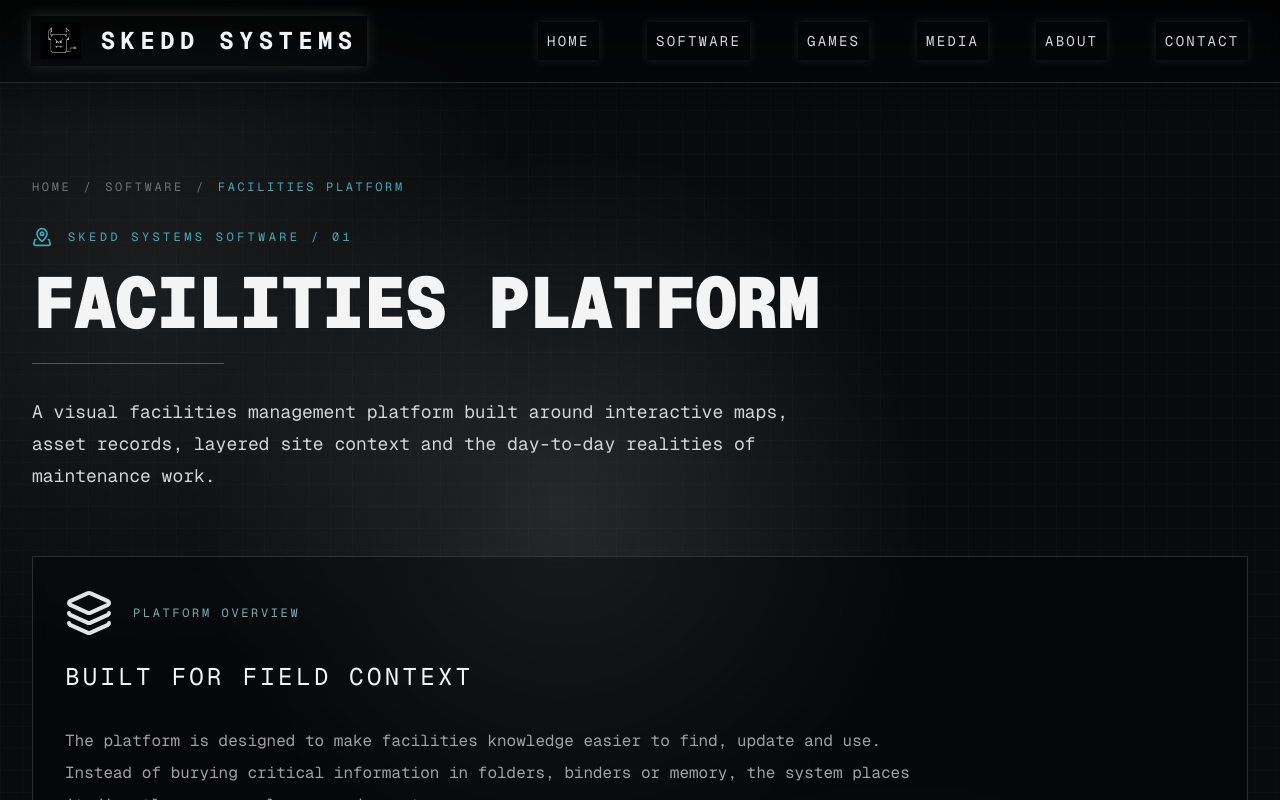
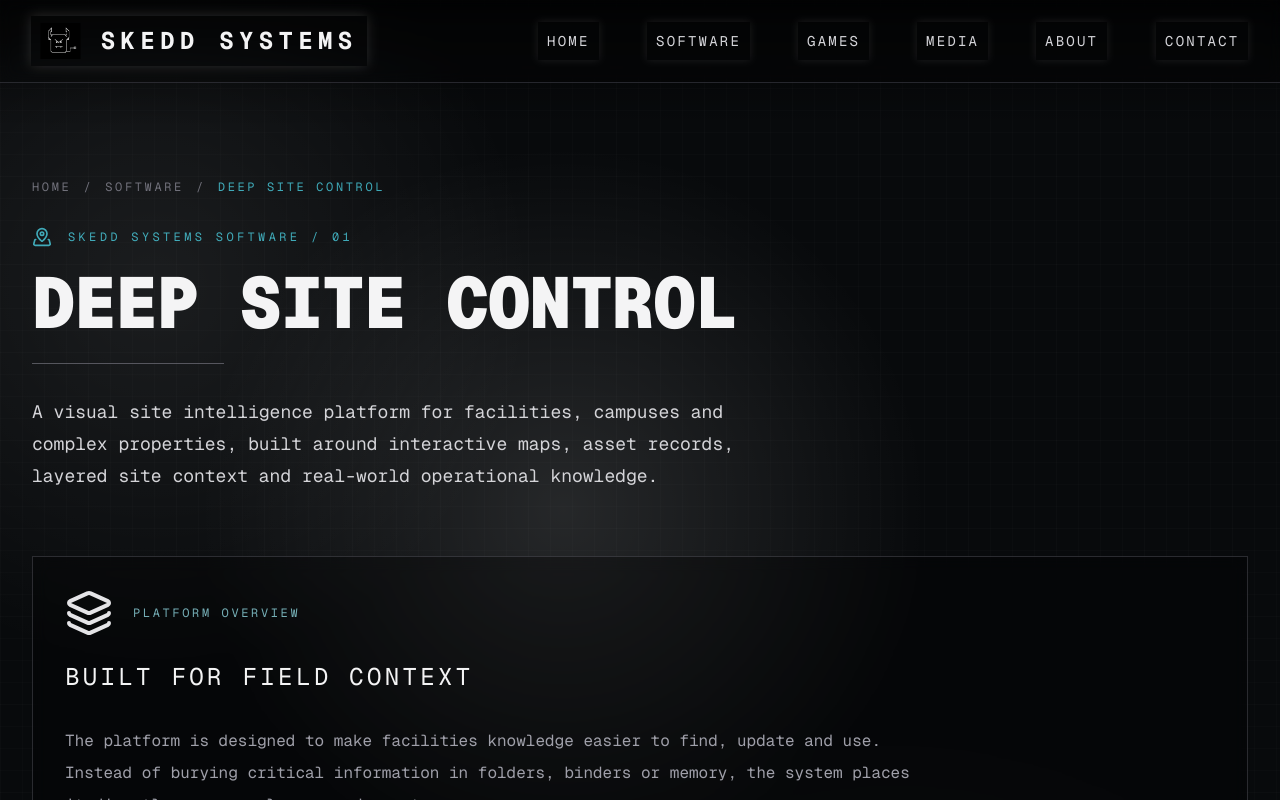
Before and after one commit to Skkedd/skedd-systems, a Next.js app: page /software/facilities-platform in a window 1280 px wide. Shown: the top 800 px of the page. Built offline with nearby package versions, Linux system fonts and the light colour scheme.

Commit message:
Rebrand facilities platform to Deep Site Control

```diff
--- a/src/app/_components/SoftwareCards.tsx
+++ b/src/app/_components/SoftwareCards.tsx
@@ -8,7 +8,7 @@ const projectPanels = [
     description:
       "Practical tools and platforms designed to streamline operations and solve real-world problems.",
     links: [
-      { label: "Facilities Platform", href: "/software/facilities-platform" },
+      { label: "Deep Site Control", href: "/software/deep-site-control" },
       { label: "Summer Scheduler", href: "/software/summer-scheduler" },
     ],
   },
--- a/src/app/about/page.tsx
+++ b/src/app/about/page.tsx
@@ -197,7 +197,7 @@ export default function AboutPage() {
           </h2>
 
           <p className="mt-8 max-w-4xl text-sm leading-7 text-zinc-400 md:text-base md:leading-8">
-            Skedd Systems is where practical facilities software, scheduling
+            Skedd Systems is where practical software, scheduling and operational systems, scheduling
             tools, game systems, media experiments and odd little creative
             sparks all feed the same machine. Some projects solve immediate
             problems. Some build toward future games. Some start as tiny
--- a/src/app/software/facilities-platform/login/page.tsx
+++ b/src/app/software/facilities-platform/login/page.tsx
@@ -61,7 +61,7 @@ function EmbedWindow({
   );
 }
 
-export default function FacilitiesPlatformLoginPage() {
+export default function DeepSCLoginPage() {
   return (
     <main className="relative min-h-screen overflow-hidden bg-[#080a0c] font-mono text-zinc-100">
       <SiteWallpaper />
@@ -77,8 +77,8 @@ export default function FacilitiesPlatformLoginPage() {
             Software
           </a>
           <span className="px-3">/</span>
-          <a href="/software/facilities-platform" className="hover:text-white">
-            Facilities Platform
+          <a href="/software/deep-site-control" className="hover:text-white">
+            Deep Site Control
           </a>
           <span className="px-3">/</span>
           <span className="text-cyan-300/70">Access Portal</span>
@@ -91,7 +91,7 @@ export default function FacilitiesPlatformLoginPage() {
           </div>
 
           <h1 className="text-5xl font-black uppercase tracking-tight text-zinc-100 md:text-7xl">
-            Facilities Access
+            Deep SC Access
           </h1>
 
           <div className="mt-6 h-px w-48 bg-zinc-500/70" />
@@ -126,7 +126,7 @@ export default function FacilitiesPlatformLoginPage() {
             <EmbedWindow
               title="Live Platform"
               status="Login protected - coming soon"
-              description="This window will eventually embed the live facilities platform login. Access beyond the login screen will require authorization."
+              description="This window will eventually embed the live Deep Site Control login. Access beyond the login screen will require authorization."
             />
 
             <EmbedWindow
@@ -172,7 +172,7 @@ export default function FacilitiesPlatformLoginPage() {
           </div>
 
           <a
-            href="/software/facilities-platform"
+            href="/software/deep-site-control"
             className="skedd-primary-cta mt-8 inline-flex items-center gap-3 border border-zinc-600/70 px-4 py-3 text-xs uppercase tracking-[0.18em] text-zinc-300 transition hover:border-cyan-200/70 hover:text-white"
           >
             <ArrowLeft className="skedd-primary-cta-arrow h-4 w-4" />
--- a/src/app/software/facilities-platform/page.tsx
+++ b/src/app/software/facilities-platform/page.tsx
@@ -10,7 +10,7 @@ const points = [
   "Designed for real maintenance workflows",
 ];
 
-export default function FacilitiesPlatformPage() {
+export default function DeepSiteControlPage() {
   return (
     <main className="relative min-h-screen overflow-hidden bg-[#080a0c] font-mono text-zinc-100">
       <SiteWallpaper />
@@ -22,7 +22,7 @@ export default function FacilitiesPlatformPage() {
           <span className="px-3">/</span>
           <a href="/software" className="hover:text-white">Software</a>
           <span className="px-3">/</span>
-          <span className="text-cyan-300/70">Facilities Platform</span>
+          <span className="text-cyan-300/70">Deep Site Control</span>
         </div>
 
         <div className="max-w-4xl">
@@ -32,13 +32,13 @@ export default function FacilitiesPlatformPage() {
           </div>
 
           <h1 className="text-5xl font-black uppercase tracking-tight text-zinc-100 md:text-7xl">
-            Facilities Platform
+            Deep Site Control
           </h1>
 
           <div className="mt-6 h-px w-48 bg-zinc-500/70" />
 
           <p className="mt-8 max-w-3xl text-lg leading-8 text-zinc-300">
-            A visual facilities management platform built around interactive maps, asset records, layered site context and the day-to-day realities of maintenance work.
+            A visual site intelligence platform for facilities, campuses and complex properties, built around interactive maps, asset records, layered site context and real-world operational knowledge.
           </p>
         </div>
 
@@ -95,10 +95,12 @@ export default function FacilitiesPlatformPage() {
           </p>
 
           <a
-            href="/software/facilities-platform/login"
+            href="https://www.deepsitecontrol.com"
+            target="_blank"
+            rel="noreferrer"
             className="skedd-primary-cta mt-8 inline-flex items-center gap-3 border border-zinc-600/70 px-4 py-3 text-xs uppercase tracking-[0.18em] text-zinc-300 transition hover:border-cyan-200/70 hover:text-white"
           >
-            <span>Coming Soon</span>
+            <span>Visit Deep Site Control</span>
             <ArrowRight className="skedd-primary-cta-arrow h-4 w-4" />
           </a>
         </article>
--- a/src/app/software/page.tsx
+++ b/src/app/software/page.tsx
@@ -15,10 +15,10 @@ import SiteWallpaper from "../_components/SiteWallpaper";
 
 const softwareSystems = [
   {
-    title: "Facilities Platform",
+    title: "Deep Site Control",
     status: "In active development",
     icon: MapPinned,
-    href: "/software/facilities-platform",
+    href: "/software/deep-site-control",
     description:
       "A visual facilities management platform built around interactive site maps, layered building views, equipment records, photos, notes, shutoffs and real maintenance workflows.",
     points: [
@@ -34,7 +34,7 @@ const softwareSystems = [
     icon: PencilRuler,
     href: "/software/spatial-operations-engine",
     description:
-      "The facilities platform is also becoming an editor-driven software engine, where environments, layers, assets and operational context can be built and updated from inside the app.",
+      "Deep Site Control is also becoming an editor-driven software engine, where environments, layers, assets and operational context can be built and updated from inside the app.",
     points: [
       "In-app environment authoring",
       "Layer and asset editing",
@@ -193,7 +193,7 @@ export default function SoftwarePage() {
 
           <p style={{ maxWidth: "950px" }}>
             Skedd software grows by embedding engine work inside real products
-            first. The facilities platform shapes the spatial operations
+            first. Deep Site Control shapes the spatial operations
             engine, the scheduler and facilities workflows shape the time engine
             and each mature piece can later become reusable infrastructure
             across the wider Skedd ecosystem.
--- a/src/app/software/spatial-operations-engine/page.tsx
+++ b/src/app/software/spatial-operations-engine/page.tsx
@@ -45,7 +45,7 @@ const systemSections = [
     status: "Core direction",
     icon: PencilRuler,
     description:
-      "The Spatial Operations Engine is the editor layer behind the facilities platform. The goal is to build and update operational environments from inside the app instead of relying on one-off external diagrams.",
+      "The Spatial Operations Engine is the editor layer behind Deep Site Control. The goal is to build and update operational environments from inside the app instead of relying on one-off external diagrams.",
     points: [
       "Layer creation and editing",
       "Map and image-based workspaces",
@@ -84,7 +84,7 @@ const systemSections = [
     status: "Long-term infrastructure",
     icon: Cpu,
     description:
-      "The engine starts inside the facilities platform, but the direction is bigger than one app. A reusable spatial operations backbone can eventually support other sites, workflows and operational systems.",
+      "The engine starts inside Deep Site Control, but the direction is bigger than one app. A reusable spatial operations backbone can eventually support other sites, workflows and operational systems.",
     points: [
       "Project-grown engine work",
       "Reusable site-building logic",
@@ -130,7 +130,7 @@ export default function SpatialOperationsEnginePage() {
           <div className="mt-6 h-px w-48 bg-zinc-500/70" />
 
           <p className="mt-8 max-w-3xl text-lg leading-8 text-zinc-300">
-            The authoring engine behind the facilities platform, built to turn
+            The authoring engine behind Deep Site Control, built to turn
             maps, images, assets, geometry and operational knowledge into a
             connected working environment.
           </p>
```
